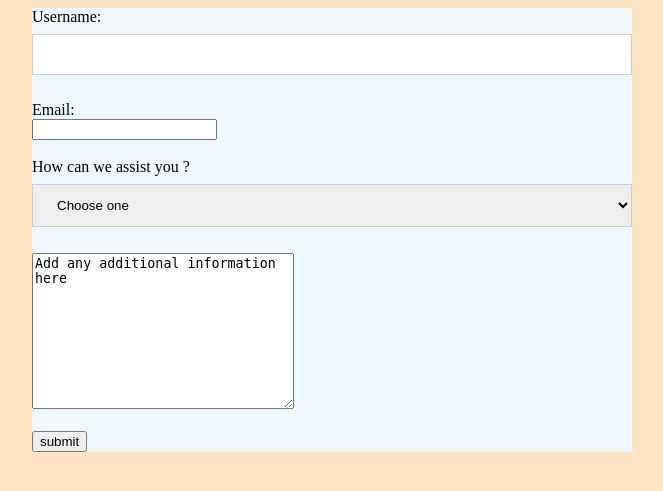
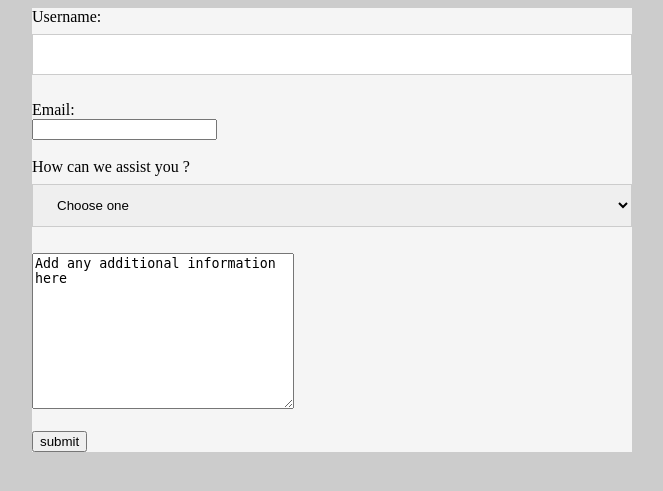
Before and after one commit to kami2049/Simple-web-form, a PHP site: page / in a window 1280 px wide. Shown: the top 491 px of the page, without its empty margins (308-971 px from the left). Run offline with PHP 8.4, Linux system fonts and the light colour scheme.

Commit message:
updated file

```diff
--- a/index.html
+++ b/index.html
@@ -9,8 +9,10 @@
         <form action="/action_page.php">
             <label for="username">Username:</label><br>
             <input type="text" id="username" name="username"><br><br>
+
             <label for="email">Email:</label><br>
             <input type="email" id="email" name="email"><br><br>
+
             <label for="userissue">How can we assist you ?</label><br>
             <select name="userissue" id="userissue">
                 <option value="chooseone">Choose one</option>
@@ -19,6 +21,7 @@
                 <option value="complaint">Complaint</option>
                 <option value="other">Other</option>
             </select><br><br>
+
             <textarea name="comment" id="comment" cols="30" rows="10">Add any additional information here</textarea><br><br>
             <input type="submit" formtarget="_blank" value="submit">
         </form>
--- a/styles.css
+++ b/styles.css
@@ -1,9 +1,9 @@
 body{
-    background-color: bisque;
+    background-color: #ccc;
 }
 
 div{
-    background-color: aliceblue;
+    background-color: whitesmoke;
     width: 600px;
     margin: auto;
 }
```
